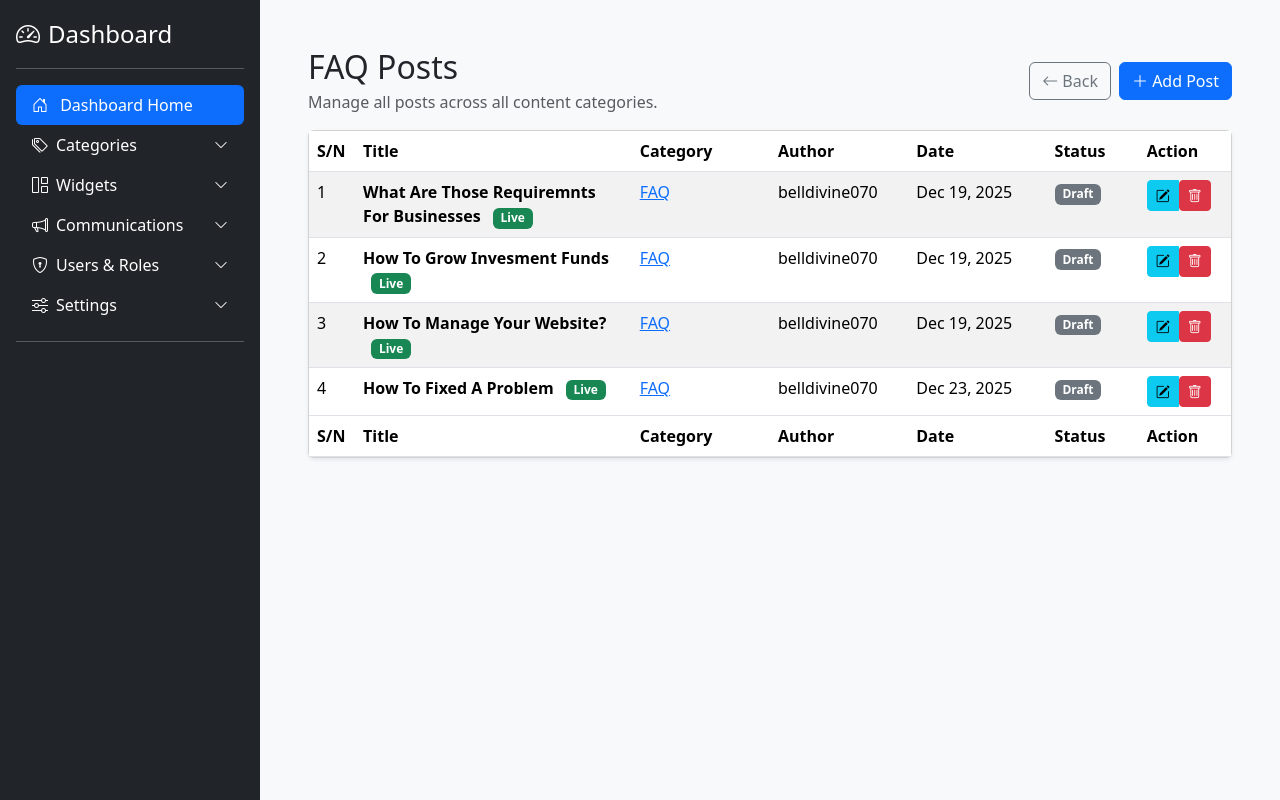
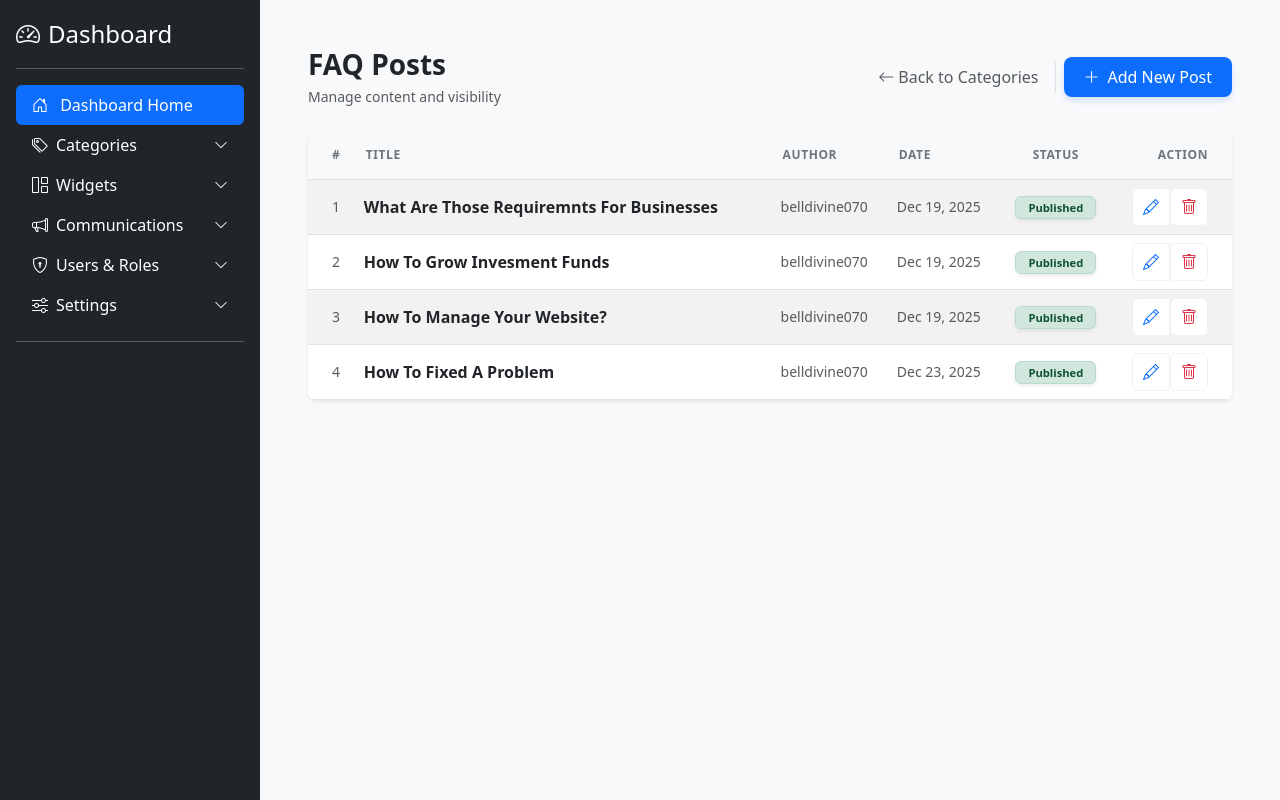
Before and after one commit to belldivine070/CMS, a Django app: page /bg-admin/category/faq/posts/ in a window 1280 px wide. Shown: the part 56-856 px from the top of the page. Run offline with Django 5.2, Linux system fonts and the light colour scheme; a user stored in the database is signed in; data comes from the database, SQL or seed files in the repository; parts of the project's set-up code (start-up, migrations or seed data) failed here and were passed over; some libraries are stand-ins or nearby versions.

Commit message:
Refactor post list layout and styles
Updated the layout and styling of the post list page, enhancing the user interface with new buttons and improved table formatting.

```diff
--- a/users/templates/categories/post_list.html
+++ b/users/templates/categories/post_list.html
@@ -2,90 +2,77 @@
 {% load static %}
 {% load category_tags %}
 
-
-
 {% block content %}
-    <div class="container-fluid mt-4">
-      <div class="d-flex justify-content-between align-items-center mb-3">
-
-    <div>
-        <h2 class="mb-1">{{ category }} Posts</h2>
-        <p class="text-muted mb-0">Manage all posts across all content categories.</p>
+<div class="container-fluid mt-3 mt-md-4">
+    <div class="d-flex flex-column flex-md-row justify-content-between align-items-md-center mb-4">
+        <div class="mb-3 mb-md-0 text-center text-md-start">
+            <h2 class="h3 mb-1 text-dark fw-bold">{{ category.title }} Posts</h2>
+            <p class="text-muted small mb-0">Manage content and visibility</p>
         </div>
 
-    <div class="d-flex gap-2">
-        <a href="{% url 'category_list' %}" class="btn btn-outline-secondary">
-            <i class="bi bi-arrow-left"></i> Back
+        <div class="d-flex gap-2 justify-content-center align-items-center">
+            <a href="{% url 'category_list' %}" class="btn btn-link text-decoration-none text-muted small pe-3 border-end">
+                <i class="bi bi-arrow-left"></i> Back to Categories
             </a>
-
-        <a href="{% url 'post_create' category_slug=category.slug %}" class="btn btn-primary">
-            <i class="bi bi-plus-lg"></i> Add Post
+            <a href="{% url 'post_create' category_slug=category.slug %}" class="btn-add-post">
+                <i class="bi bi-plus-lg"></i> <span>Add New Post</span>
             </a>
         </div>
-
     </div>
 
-
-
-        <div class="card shadow-sm">
+    <div class="card shadow-sm border-0 rounded-3 overflow-hidden">
         <div class="card-body p-0">
-                <table class="table table-striped table-hover mb-0">
+            <div class="table-responsive">
+                <table class="table table-striped table-hover align-middle mb-0 custom-fade-table">
                     <thead>
                         <tr>
-                            <th style="width: 5%;">S/N</th>
-                            <th style="width: 30%;">Title</th>
-                            <th style="width: 15%;">Category</th>
-                            <th style="width: 15%;">Author</th>
-                            <th style="width: 15%;">Date</th>
-                            <th style="width: 10%;">Status</th>
-                            <th style="width: 10%;">Action</th>
+                            <th class="ps-4">#</th>
+                            <th>Title</th>
+                            <th class="d-none d-lg-table-cell">Author</th>
+                            <th class="d-none d-md-table-cell">Date</th>
+                            <th class="d-none d-lg-table-cell text-center">Status</th>
+                            <th class="text-end pe-4">Action</th>
                         </tr>
                     </thead>
                     <tbody>
                         {% for post in posts %}
                         <tr>
-                            <td>{{ forloop.counter }}</td>
+                            <td class="ps-4 text-muted small">{{ forloop.counter }}</td>
                             <td>
-                                <strong>{{ post.title }}</strong>
+                                <div class="fw-bold text-dark">{{ post.title }}</div>
+                                <div class="d-lg-none mt-1 small">
+                                    <div class="text-muted mb-1 smaller">
+                                        <i class="bi bi-person me-1"></i>{{ post.author.username }}
+                                    </div>
                                     {% if post.is_published %}
-                                    <span class="badge text-bg-success ms-2">Live</span>
+                                        <span class="badge badge-active">Published</span>
                                     {% else %}
-                                    <span class="badge text-bg-warning ms-2">Draft</span>
+                                        <span class="badge badge-draft">Draft</span>
+                                    {% endif %}
+                                </div>
+                            </td>
+                            <td class="d-none d-lg-table-cell small text-muted">
+                                {{ post.author.get_full_name|default:post.author.username }}
+                            </td>
+                            <td class="d-none d-md-table-cell small text-muted">
+                                {{ post.updated_at|date:"M d, Y" }}
+                            </td>
+                            <td class="d-none d-lg-table-cell text-center">
+                                {% if post.is_published %}
+                                    <span class="badge badge-active shadow-sm">Published</span>
+                                {% else %}
+                                    <span class="badge badge-draft shadow-sm">Draft</span>
                                 {% endif %}
                             </td>
-                            <td>
-                                {# Assuming post_list_by_category takes category_slug #}
-                                <a href="{% url 'category_list' %}">
-                                    {{ post.category.title }}
+                            <td class="text-end pe-4">
+                                <div class="btn-group">
+                                    <a href="{% url 'post_edit' category_slug=post.category.slug post_slug=post.slug %}"
+                                       class="btn btn-action-edit" title="Edit">
+                                        <i class="bi bi-pencil"></i>
                                     </a>
-                            </td>
-                            <td>{{ post.author.get_full_name|default:post.author.username }}</td>
-                            <td>{{ post.updated_at|date:"M d, Y" }}</td>
-
-                            <td>
-                                {% if post.status == 'published' %}
-                                    <span class="badge text-bg-success">Published</span>
-                                {% else %}
-                                    <span class="badge text-bg-secondary">Draft</span>
-                                {% endif %}
-                            </td>
-
-                            <td>
-                                <div class="btn-group" role="group" aria-label="Post Actions">
-                                    {# Edit Button #}
-                                    {# Assuming post_edit takes post_slug #}
-                                    <a href="{% url 'post_edit' category_slug=post.category.slug post_slug=post.slug %}" class="btn btn-sm btn-info" title="Edit">
-                                        <i class="bi bi-pencil-square"></i>
-                                    </a>
-
-                                    {# 🌟 NON-JS DELETION FORM (FIXED) 🌟 #}
-                                    {# This form is inside the loop and uses the correct parameters: category_slug and post_slug #}
-                                    <form method="post"
-                                          action="{% url 'category_post_delete' category_slug=post.category.slug post_slug=post.slug %}"
-                                          style="display: inline;"
-                                          onsubmit="return confirm('Are you sure you want to delete the post: {{ post.title }}? This action is irreversible.');">
+                                    <form method="post" action="{% url 'category_post_delete' category_slug=post.category.slug post_slug=post.slug %}" class="d-inline" onsubmit="return confirm('Delete post?');">
                                         {% csrf_token %}
-                                        <button type="submit" class="btn btn-sm btn-danger" title="Delete Post">
+                                        <button type="submit" class="btn btn-action-delete" title="Delete">
                                             <i class="bi bi-trash"></i>
                                         </button>
                                     </form>
@@ -94,23 +81,94 @@
                         </tr>
                         {% empty %}
                         <tr>
-                            <td colspan="7">No posts have been created yet.</td>
+                            <td colspan="6" class="text-center py-5 text-muted small">No posts found in this category.</td>
                         </tr>
                         {% endfor %}
                     </tbody>
-                      <thead>
-                        <tr>
-                            <th style="width: 5%;">S/N</th>
-                            <th style="width: 30%;">Title</th>
-                            <th style="width: 15%;">Category</th>
-                            <th style="width: 15%;">Author</th>
-                            <th style="width: 15%;">Date</th>
-                            <th style="width: 10%;">Status</th>
-                            <th style="width: 10%;">Action</th>
-                        </tr>
-                    </thead>
                 </table>
             </div>
         </div>
     </div>
+</div>
+
+<style>
+    /* 1. MODERN ADD BUTTON STYLE */
+    .btn-add-post {
+        background-color: #0d6efd;
+        color: white !important;
+        padding: 8px 20px;
+        border-radius: 8px;
+        font-weight: 500;
+        text-decoration: none;
+        display: inline-flex;
+        align-items: center;
+        gap: 8px;
+        transition: all 0.3s ease;
+        box-shadow: 0 4px 6px rgba(13, 110, 253, 0.15);
+        border: none;
+    }
+
+    .btn-add-post:hover {
+        background-color: #0b5ed7;
+        transform: translateY(-1px);
+        box-shadow: 0 6px 12px rgba(13, 110, 253, 0.2);
+    }
+
+    /* 2. LIGHT HEADER & ZEBRA FADE */
+    .custom-fade-table thead th {
+        background-color: #f8f9fa; /* Light Color */
+        color: #6c757d;
+        font-size: 0.75rem;
+        text-transform: uppercase;
+        letter-spacing: 0.05em;
+        padding: 15px 10px;
+        border-bottom: 1px solid #dee2e6;
+    }
+
+    .custom-fade-table tbody tr {
+        transition: background-color 0.4s ease-in-out; /* Cross-fade */
+    }
+
+    /* Zebra Striping */
+    .table-striped tbody tr:nth-of-type(odd) {
+        background-color: rgba(0, 0, 0, 0.015);
+    }
+
+    /* 3. REFINED BADGE STYLES */
+    .badge-active {
+        background-color: #d1e7dd;
+        color: #0f5132;
+        border: 1px solid #badbcc;
+        font-size: 0.7rem;
+        padding: 5px 12px;
+    }
+
+    .badge-draft {
+        background-color: #e2e3e5;
+        color: #41464b;
+        border: 1px solid #d3d3d4;
+        font-size: 0.7rem;
+        padding: 5px 12px;
+    }
+
+    /* 4. ACTION BUTTONS */
+    .btn-action-edit, .btn-action-delete {
+        padding: 6px 10px;
+        border-radius: 6px;
+        transition: 0.2s;
+        border: 1px solid #f1f1f1;
+        background: white;
+    }
+
+    .btn-action-edit { color: #0d6efd; }
+    .btn-action-delete { color: #dc3545; }
+
+    .btn-action-edit:hover { background: #f0f7ff; border-color: #0d6efd; }
+    .btn-action-delete:hover { background: #fff5f5; border-color: #dc3545; }
+
+    @media (max-width: 576px) {
+        .btn-add-post span { display: none; }
+        .btn-add-post { padding: 10px; border-radius: 50%; }
+    }
+</style>
 {% endblock %}
```
Lines whose indentation alone changed are shown as unchanged.
